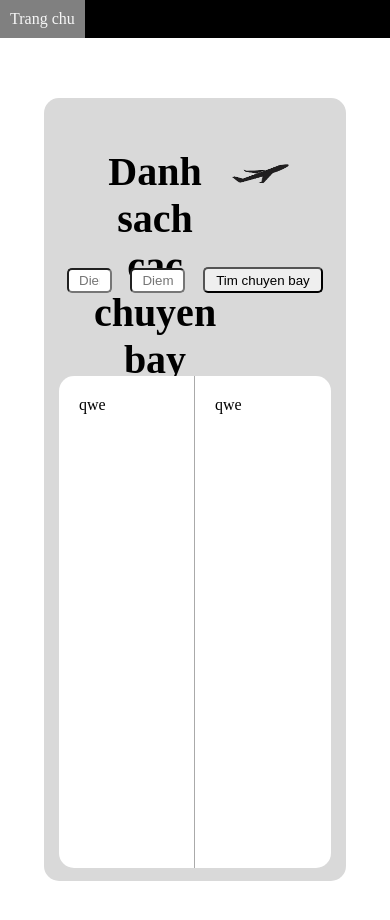
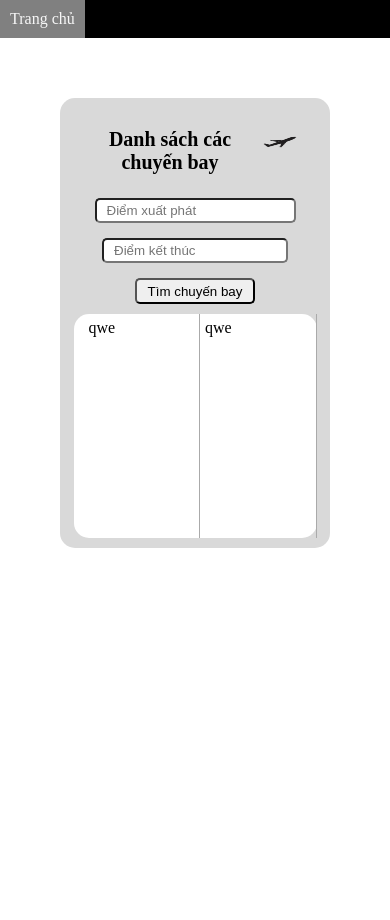
Before and after one commit to NTriCuong/UISellAirlineStickets, a React (Create React App) app: page / in a window 390 px wide. Shown: the top 920 px of the page. After the commit the page ends 844 px from the top, so only its background shows below. Built offline with nearby package versions, Linux system fonts and the light colour scheme.

Commit message:
Đã hoàn thành 100% detail

```diff
--- a/src/component/content/Content.css
+++ b/src/component/content/Content.css
@@ -38,7 +38,9 @@
 }
 
 .content-box > .content-info {
-  height: 630px;
+  padding-bottom: 10px;
+  padding-top: 10px;
+  height: 100%;
 }
 
 .content-button {
@@ -65,7 +67,7 @@
 }
 
 .content-flight-end input {
-  width: 60%;
+  width: 186px;
   line-height: 21px;
   box-sizing: border-box;
   padding: 0 10px;
@@ -108,3 +110,41 @@
   padding-left: 20px;
   border: 0px solid #aaa;
 }
+
+@media screen and (max-width: 768px) {
+  .content-header {
+    font-size: 20px;
+    padding: 30px;
+  }
+
+  .custom-icon-flight {
+    width: 40px;
+    height: 30px;
+  }
+
+  .content-box {
+    width: 100%;
+    height: 450px;
+  }
+
+  .content-button {
+    flex-direction: column;
+    gap: 15px;
+  }
+
+  .content-info-details {
+    flex-direction: row;
+    padding-left: 10px;
+    height: 100%;
+  }
+
+  .content-info-details > .details-start,
+  .content-info-details > .details-end {
+    width: 100%;
+    border: none;
+    padding: 5px 5px 0px;
+    text-align: center;
+    border: 0px solid #aaa;
+    border-right: 1px solid #aaa;
+  }
+}
--- a/src/component/content/Content.js
+++ b/src/component/content/Content.js
@@ -1,8 +1,7 @@
 import React from "react";
 import "../content/Content.css";
-// import { FontAwesomeIcon } from "@fortawesome/react-fontawesome";
-// import { faPlane } from "@fortawesome/free-solid-svg-icons";
 import iconFlight from "../../image/iconFlight.png";
+import '../../App.css'
 
 
 function Content() {
@@ -10,7 +9,7 @@ function Content() {
     <div className="content-container">
       <div className="content-box">
         <div className="content-header">
-          <p>Danh sach cac chuyen bay</p>
+          <p>Danh sách các chuyến bay</p>
           <div className="icon-plane">
             {/* <FontAwesomeIcon icon={faPlane} /> */}
             <img src={iconFlight} alt="icon-flight" className="custom-icon-flight" />
@@ -18,13 +17,13 @@ function Content() {
         </div>
         <div className="content-button">
           <div className="content-flight-start">
-            <input type="text" placeholder="Diem xuat phat"></input>
+            <input type="text" placeholder="Điểm xuất phát"></input>
           </div>
           <div className="content-flight-end">
-            <input type="text" placeholder="Diem ket thuc"></input>
+            <input type="text" placeholder="Điểm kết thúc"></input>
           </div>
           <div className="content-flight-button">
-            <input type="submit" value={"Tim chuyen bay"}></input>
+            <input type="submit" value={"Tìm chuyến bay"}></input>
           </div>
         </div>
         <div className="content-info">
--- a/src/component/header/Header.js
+++ b/src/component/header/Header.js
@@ -1,11 +1,12 @@
 import React from 'react'
 import '../header/Header.css'
+import '../../App.css'
 
 function Header() {
   return (
     <div className='header-container'>
         <ul>
-            <li>Trang chu</li>
+            <li>Trang chủ</li>
         </ul>
     </div>
   )
```
